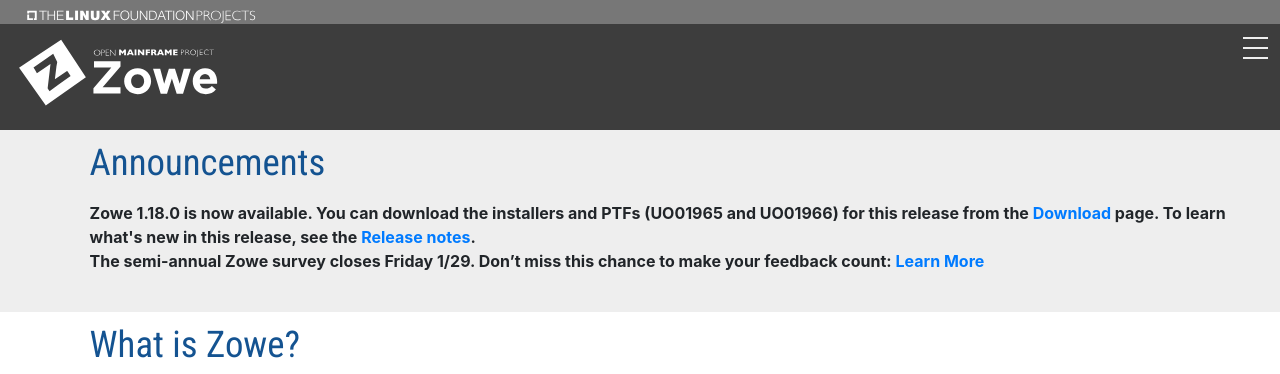
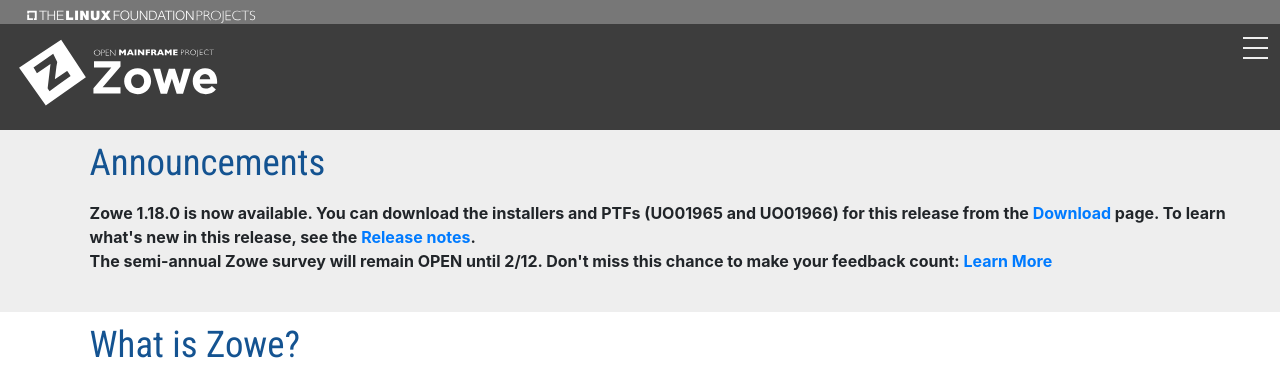
Before and after one commit to zowe/zowe.github.io, a Jekyll site: the page built from index.md, in a window 1280 px wide and 900 px high, cut to the strip 0-374 px from the top of the window. Built offline with Jekyll 4.4.1, drawn with Linux system fonts in a browser that asks for light colours; our own code applies the rules of GitHub Pages for plain Markdown files.

Commit message:
Change survey end date to 2/12
Edit made by request of Rose Sakach. @jmertic :)

Signed-off-by: IlyaKreynin ilya.kreynin@ibm.com

```diff
--- a/_data/announcements.yml
+++ b/_data/announcements.yml
@@ -1,3 +1,3 @@
 # Announcements
-- announcement: "The semi-annual Zowe survey closes Friday 1/29.  Don’t miss this chance to make your feedback count:"
+- announcement: "The semi-annual Zowe survey will remain OPEN until 2/12.  Don't miss this chance to make your feedback count:"
   link: https://www.surveymonkey.com/r/PSGBKRN
```
